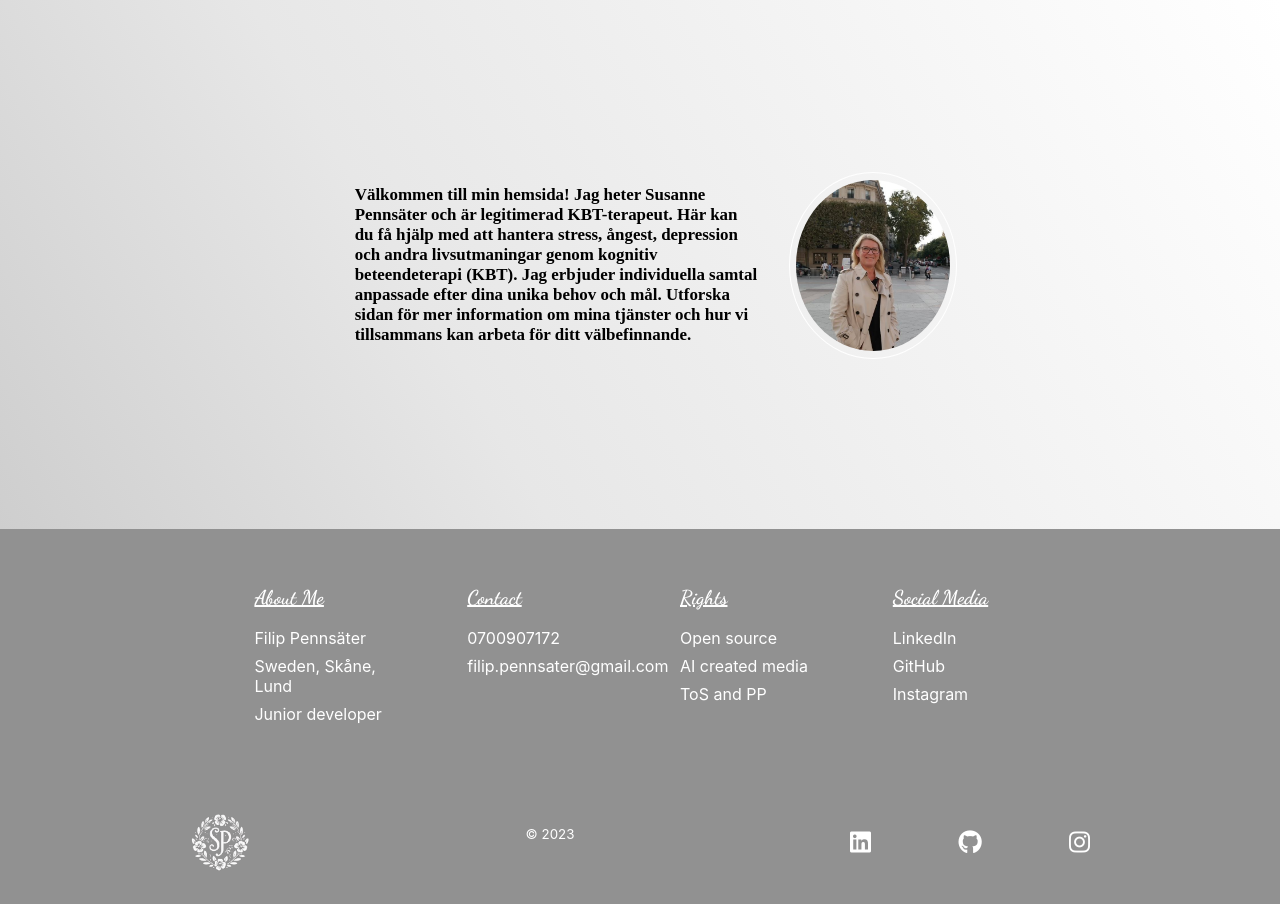
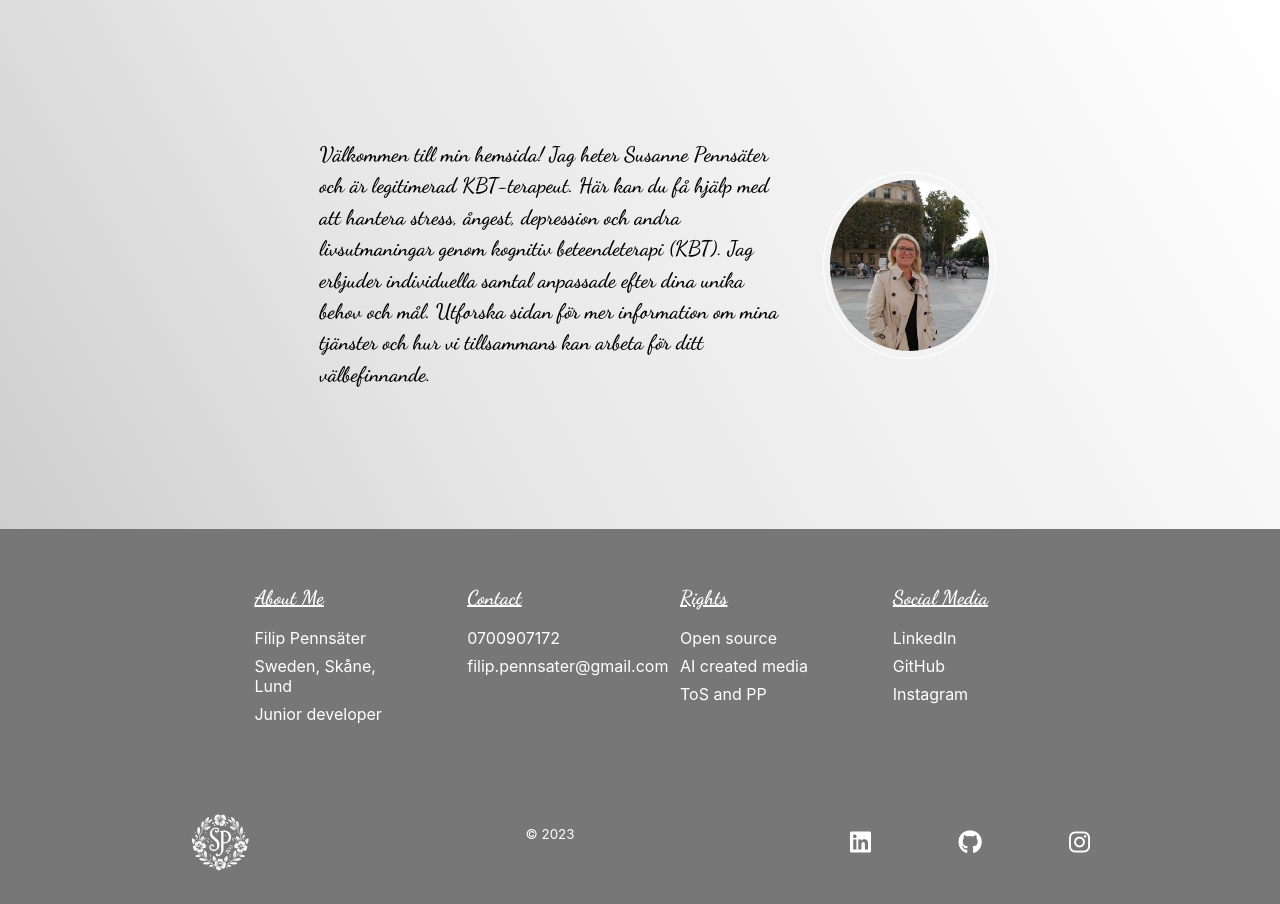
Before and after one commit to filippennsater/sp-website, a React (Create React App) app: page / in a window 1280 px wide. Shown: the part 800-1704 px from the top of the page. Built offline with nearby package versions, Linux system fonts and the light colour scheme.

Commit message:
styling the IntroSection and the footer

```diff
--- a/src/components/footer/Footer.jsx
+++ b/src/components/footer/Footer.jsx
@@ -42,7 +42,7 @@ function Footer() {
 
                     <div className='footer-link-items'>
                         <h2>Social Media</h2>
-                        <Link to='https://www.linkedin.com/in/filip-penns%C3%A4ter-922508171/' target='_blank'>LinkedIn</Link>
+                        <Link to='https://www.linkedin.com/in/susanne-penns%C3%A4ter-2a0636138/' target='_blank'>LinkedIn</Link>
                         <Link to='https://github.com/filippennsater' target='_blank'>GitHub</Link>
                         <Link to='https://www.instagram.com/filippdev/' target='_blank'>Instagram</Link>
                     </div>
--- a/src/components/footer/Footer.scss
+++ b/src/components/footer/Footer.scss
@@ -1,5 +1,5 @@
 .footer-container {
-    background-color: #919191;
+    background-color: #777777;
     padding: 1rem 0 2rem 0;
     display: flex;
     flex-direction: column;
--- a/src/pages/home/IntroSection.scss
+++ b/src/pages/home/IntroSection.scss
@@ -1,3 +1,5 @@
+@import url('https://fonts.googleapis.com/css2?family=Dancing+Script:wght@400..700&display=swap');
+
 .intr-container {
     //background-color: #703A7D;
     background: linear-gradient(60deg, rgb(206, 206, 206) 0%, rgb(231, 231, 231) 35%, rgb(255, 255, 255) 100%);
@@ -15,7 +17,7 @@
 .intrc-container{
     //Have to be rgba with opacity at the end or the other child elements inside fc-container will also be affected by the opacity!
     background-color: none;
-    width: calc(250px + 30vw);
+    width: calc(200px + 40vw);
     height: 100%;
 
     justify-self: center;
@@ -114,12 +116,15 @@ intrcheader{
 
 }
 
+
+
 .intrctext{
-    font-family: "Old Standard TT";
+    font-family: "Dancing Script", cursive;
+    //font-family: "Old Standard TT";
     color: black;
-    font-size: calc(8px + 0.7vw);
+    font-size: calc(12px + 0.7vw);
     font-weight: 600;
-    line-height: 1.18;
+    line-height: 1.5;
 
     text-decoration: inherit;
 }
```
